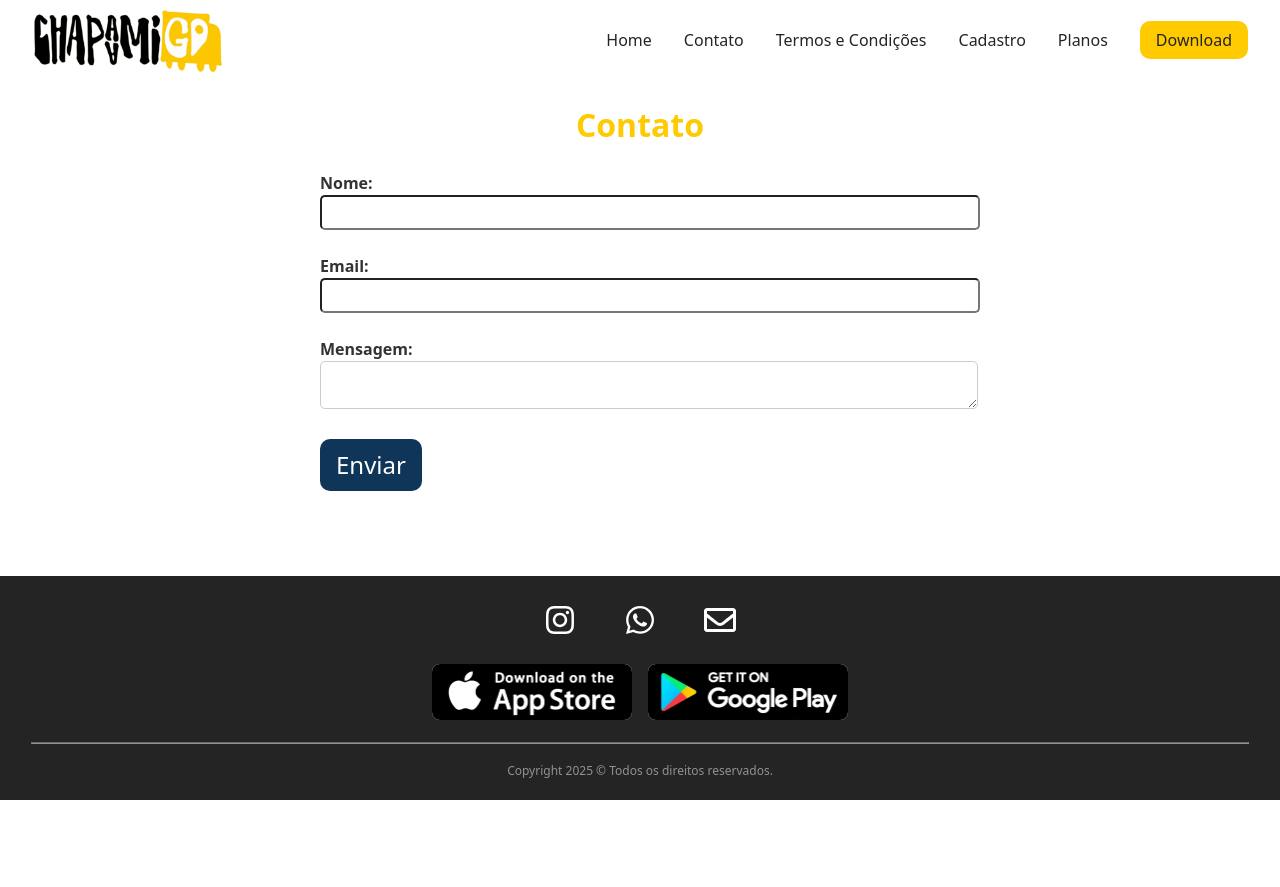
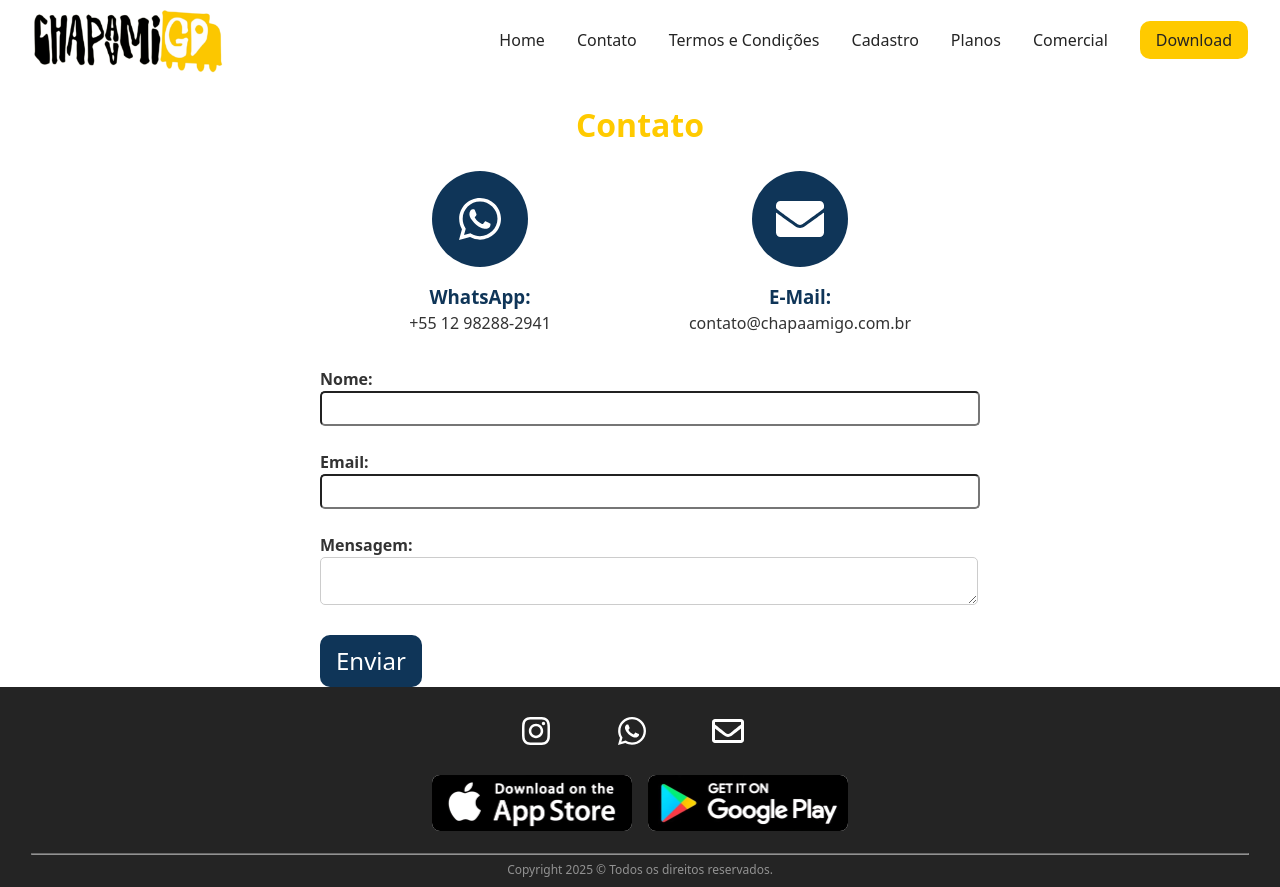
Before and after one commit to kiqBueno/ChapaAmigoWeb, a React (Vite) app: page /contato in a window 1280 px wide. Before the commit the page ends 800 px from the top, so only its background shows below. Built offline with nearby package versions, Linux system fonts and the light colour scheme.

Commit message:
stilyng Contact page

```diff
--- a/src/components/Footer/Footer.css
+++ b/src/components/Footer/Footer.css
@@ -94,6 +94,7 @@
   color: white;
   font-size: 2rem;
   transition: color 0.2s;
+  width: 3rem;
 }
 
 #socialIcons a:hover {
--- a/src/components/Header/index.tsx
+++ b/src/components/Header/index.tsx
@@ -55,6 +55,11 @@ const Header = () => {
                 </a>
               </li>
               <li>
+                <a href="#Planos" onClick={() => setMenuOpen(false)}>
+                  Comercial
+                </a>
+              </li>
+              <li>
                 <a
                   href="#footerContainer"
                   className="downloadBtn"
--- /dev/null
+++ b/src/components/IconWithText/IconWithText.css
@@ -0,0 +1,48 @@
+.iconWithText {
+  display: flex;
+  flex-direction: column;
+  align-items: center;
+  text-align: center;
+  width: 10rem;
+}
+
+.iconWithText h3,
+p {
+  margin: 0;
+}
+
+.iconWithText h3 {
+  color: #0f3558;
+  margin-top: 1rem;
+}
+
+.iconWithText .iconContainer {
+  background-color: #0f3558;
+  padding: 1.5rem;
+  border-radius: 50%;
+  text-align: center;
+  display: flex;
+  justify-content: center;
+  align-items: center;
+}
+
+.iconWithText .icon {
+  font-size: 3rem;
+  margin: 0;
+  color: white;
+}
+
+.iconsWithText {
+  display: flex;
+  gap: 10rem;
+  margin-bottom: 2rem;
+  justify-content: center;
+}
+
+@media (max-width: 925px) {
+  .iconsWithText {
+    flex-direction: column;
+    gap: 2rem;
+    align-items: center;
+  }
+}
--- /dev/null
+++ b/src/components/IconWithText/index.tsx
@@ -0,0 +1,29 @@
+import React from "react";
+import { IconType } from "react-icons";
+import "./IconWithText.css";
+
+interface IconWithTextProps {
+  href: string;
+  icon: IconType;
+  title: string;
+  text: string;
+}
+
+const IconWithText: React.FC<IconWithTextProps> = ({
+  href,
+  icon: Icon,
+  title,
+  text,
+}) => (
+  <div className="iconWithText">
+    <a href={href} target="_blank" rel="noreferrer">
+      <div className="iconContainer">
+        <Icon className="icon" />
+      </div>
+    </a>
+    <h3>{title}</h3>
+    <p>{text}</p>
+  </div>
+);
+
+export default IconWithText;
--- a/src/pages/Contato/Contato.css
+++ b/src/pages/Contato/Contato.css
@@ -4,10 +4,27 @@
   color: #333;
   margin-top: 5rem;
   width: 50%;
+  height: auto;
 }
 
 #contatoContainer h1 {
   text-align: center;
+  color: #ffca00;
+}
+
+.iconsGroup {
+  display: flex;
+  justify-content: center;
+  gap: 1rem;
+  margin-bottom: 2rem;
+}
+
+.icon {
+  font-size: 2rem;
+  color: #0f3558;
+}
+
+.icon:hover {
   color: #ffca00;
 }
 
--- a/src/pages/Contato/index.tsx
+++ b/src/pages/Contato/index.tsx
@@ -1,4 +1,6 @@
 import React, { useState } from "react";
+import { FaWhatsapp, FaEnvelope } from "react-icons/fa";
+import IconWithText from "../../components/IconWithText";
 import "./Contato.css";
 
 const Contato = () => {
@@ -17,13 +19,26 @@ const Contato = () => {
 
   const handleSubmit = (e: React.FormEvent) => {
     e.preventDefault();
-    // Handle form submission logic here
     console.log("Form submitted:", formData);
   };
 
   return (
     <div id="contatoContainer">
       <h1>Contato</h1>
+      <div className="iconsWithText">
+        <IconWithText
+          href="https://api.whatsapp.com/send?phone=5512982882941"
+          icon={FaWhatsapp}
+          title="WhatsApp:"
+          text="+55 12 98288-2941"
+        />
+        <IconWithText
+          href="mailto:contato@chapaamigo.com.br"
+          icon={FaEnvelope}
+          title="E-Mail:"
+          text="contato@chapaamigo.com.br"
+        />
+      </div>
       <form onSubmit={handleSubmit}>
         <div className="formGroup">
           <label htmlFor="name">Nome:</label>
--- a/src/pages/Home/index.tsx
+++ b/src/pages/Home/index.tsx
@@ -19,7 +19,6 @@ const Home = () => {
           </h4>
         </div>
         <Cards />
-        <div className="videoContainer"></div>
       </main>
     </div>
   );
```
